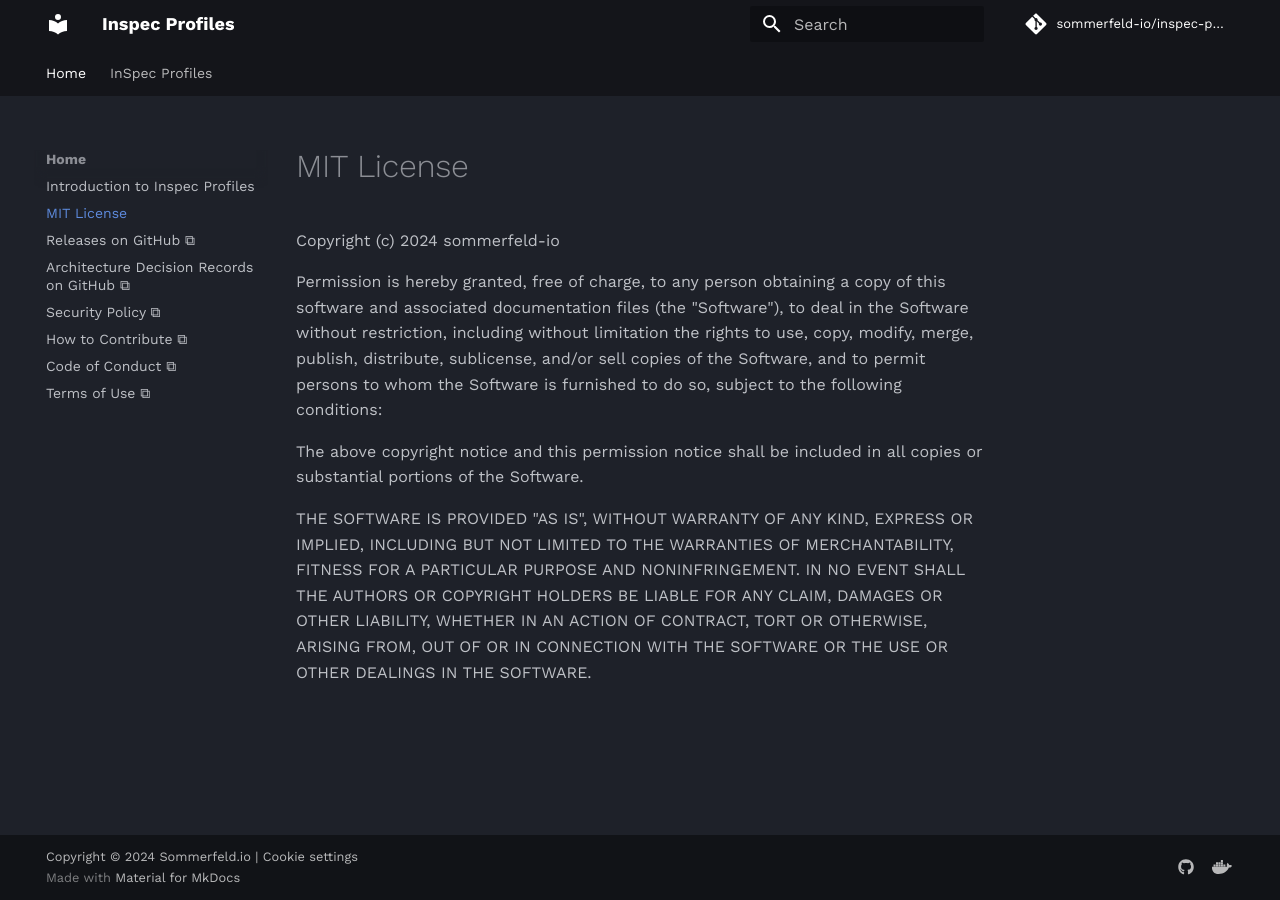
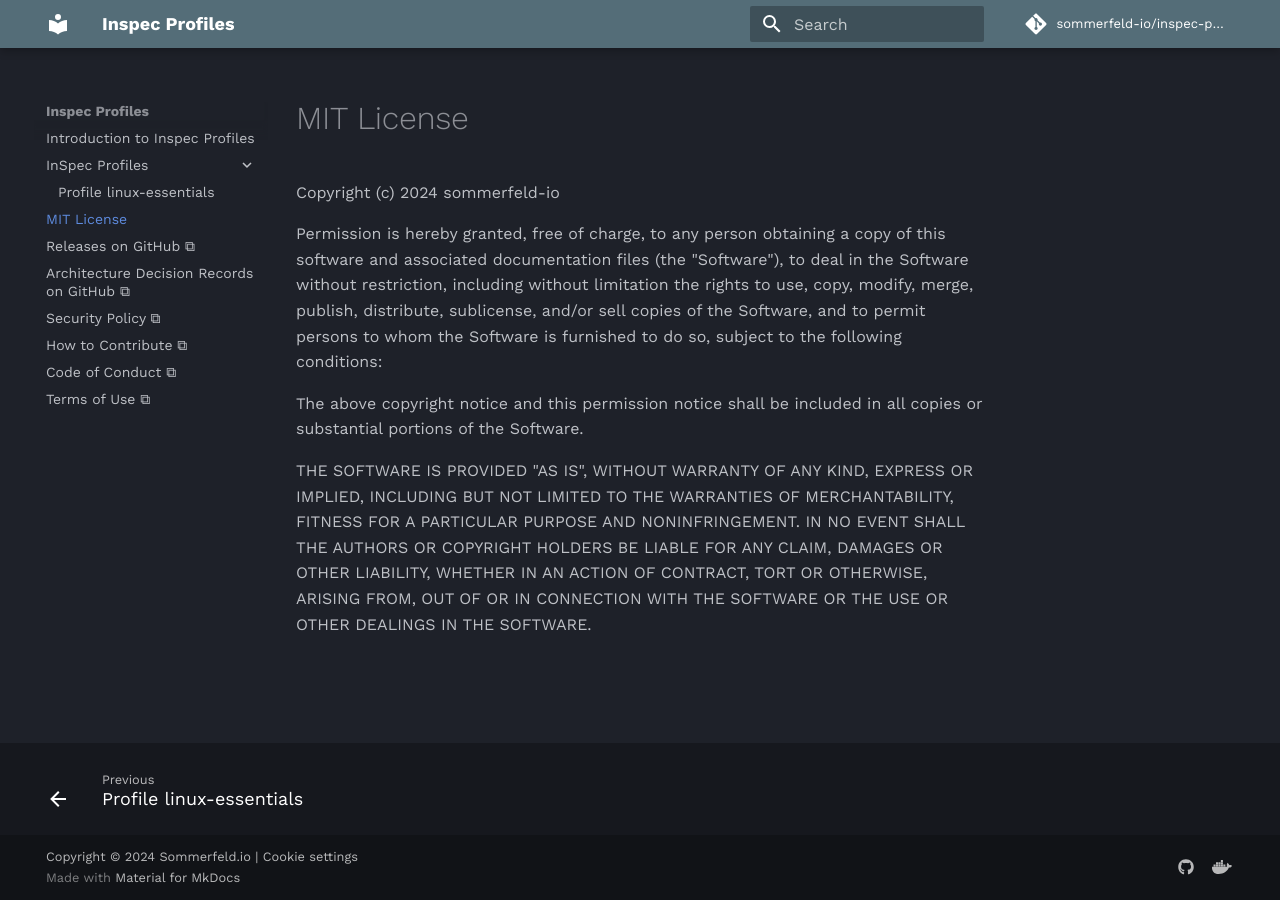
Before and after one commit to sommerfeld-io/inspec-profiles, an MkDocs documentation site: the page built from docs/license.md, in a window 1280 px wide. Built offline with MkDocs 1.6.1 and Material for MkDocs 9.7.7, drawn with Linux system fonts in a browser that asks for light colours; comment, search, counter and statistics services are not loaded.

Commit message:
docs: update look and feel

```diff
--- a/mkdocs.yml
+++ b/mkdocs.yml
@@ -21,15 +21,15 @@ theme:
     text: Work Sans
   palette:
     scheme: slate
-    primary: black
+    primary: blue grey # black
     accent: deep orange
   features:
     - content.code.copy
     - content.tabs.link
-    - navigation.tabs
-    # - navigation.footer
+    # - navigation.tabs
+    - navigation.footer
+    - navigation.expand
     # - navigation.sections
-    - navigation.expand
     - navigation.tracking
 
 markdown_extensions:
@@ -66,14 +66,13 @@ extra:
       link: https://hub.docker.com/u/sommerfeldio
 
 nav:
-  - Home:
-      - index.md
-      - license.md
-      - Releases on GitHub ⧉: https://github.com/sommerfeld-io/inspec-profiles/releases
-      - Architecture Decision Records on GitHub ⧉: https://github.com/sommerfeld-io/inspec-profiles/issues?q=is%3Aissue+label%3AADR
-      - Security Policy ⧉: https://github.com/sommerfeld-io/.github/blob/main/SECURITY.md
-      - How to Contribute ⧉: https://github.com/sommerfeld-io/.github/blob/main/CONTRIBUTING.md
-      - Code of Conduct ⧉: https://github.com/sommerfeld-io/.github/blob/main/CODE_OF_CONDUCT.md
-      - Terms of Use ⧉: https://github.com/sommerfeld-io/.github/blob/main/docs/terms.md
+  - index.md
   - InSpec Profiles:
       - profiles/linux-essentials.md
+  - license.md
+  - Releases on GitHub ⧉: https://github.com/sommerfeld-io/inspec-profiles/releases
+  - Architecture Decision Records on GitHub ⧉: https://github.com/sommerfeld-io/inspec-profiles/issues?q=is%3Aissue+label%3AADR
+  - Security Policy ⧉: https://github.com/sommerfeld-io/.github/blob/main/SECURITY.md
+  - How to Contribute ⧉: https://github.com/sommerfeld-io/.github/blob/main/CONTRIBUTING.md
+  - Code of Conduct ⧉: https://github.com/sommerfeld-io/.github/blob/main/CODE_OF_CONDUCT.md
+  - Terms of Use ⧉: https://github.com/sommerfeld-io/.github/blob/main/docs/terms.md
```
